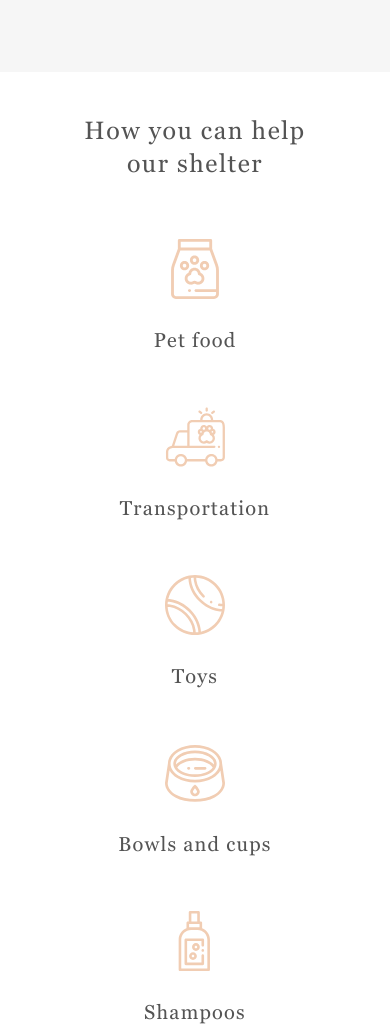
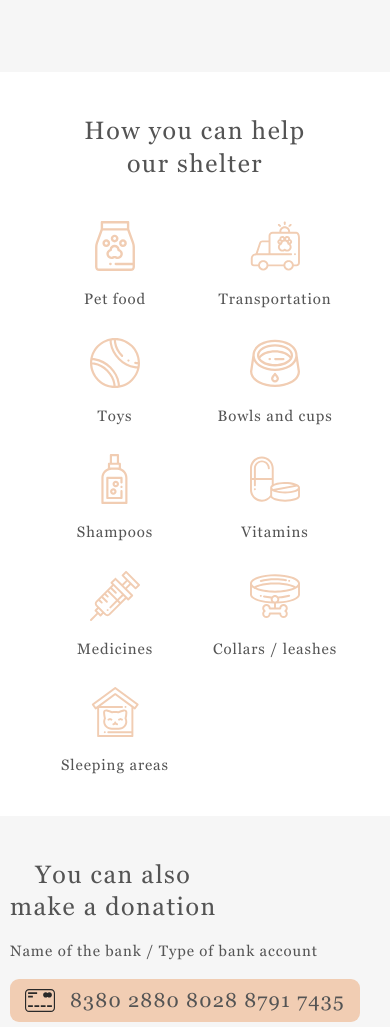
Before and after one commit to CeJIDb/shelter, a website built with webpack: page shelter/index.html in a window 390 px wide. Shown: the part 2544-3571 px from the top of the page. Built offline with nearby package versions, Linux system fonts and the light colour scheme; a web font is replaced by a local one.

Commit message:
feat: add responsive layout for help section

```diff
--- a/shelter/scss/main/main-help.scss
+++ b/shelter/scss/main/main-help.scss
@@ -29,7 +29,7 @@
   }
 }
 
-@media (width <= 768px) {
+@media (width < 1200px) {
   .help {
     .help-content {
       max-width: 630px;
@@ -38,9 +38,51 @@
         gap: 55px 60px;
 
         .item {
-          flex: 0 0 170px;
+          width: 170px;
         }
       }
     }
   }
 }
+
+@media (width < 650px) {
+  .help {
+    .help-content {
+      .list {
+        display: grid;
+        gap: 30px;
+        grid-template-columns: repeat(2, auto);
+        grid-template-rows: repeat(5, auto);
+
+        .item {
+          gap: 20px;
+        }
+      }
+    }
+  }
+}
+
+@media (width < 450px) {
+  .help {
+    .help-content {
+      gap: 42px;
+
+      .list {
+        .item {
+          width: 130px;
+
+          img {
+            width: 50px;
+            height: 50px;
+          }
+
+          h4 {
+            font-size: 15px;
+            letter-spacing: 0.9px;
+            line-height: 110%;
+          }
+        }
+      }
+    }
+  }
+}
```
